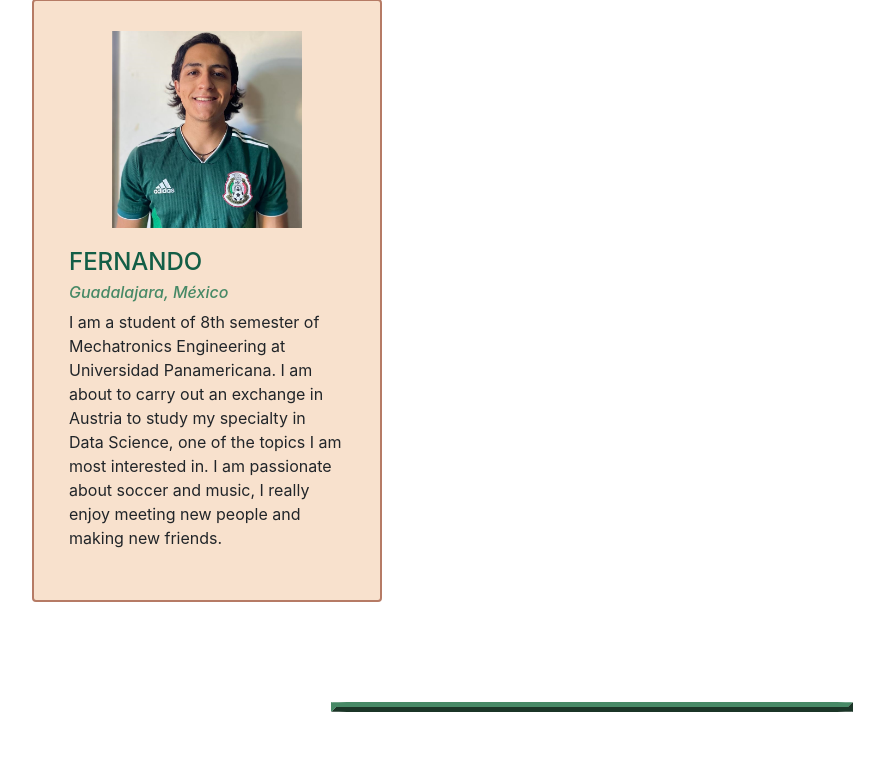
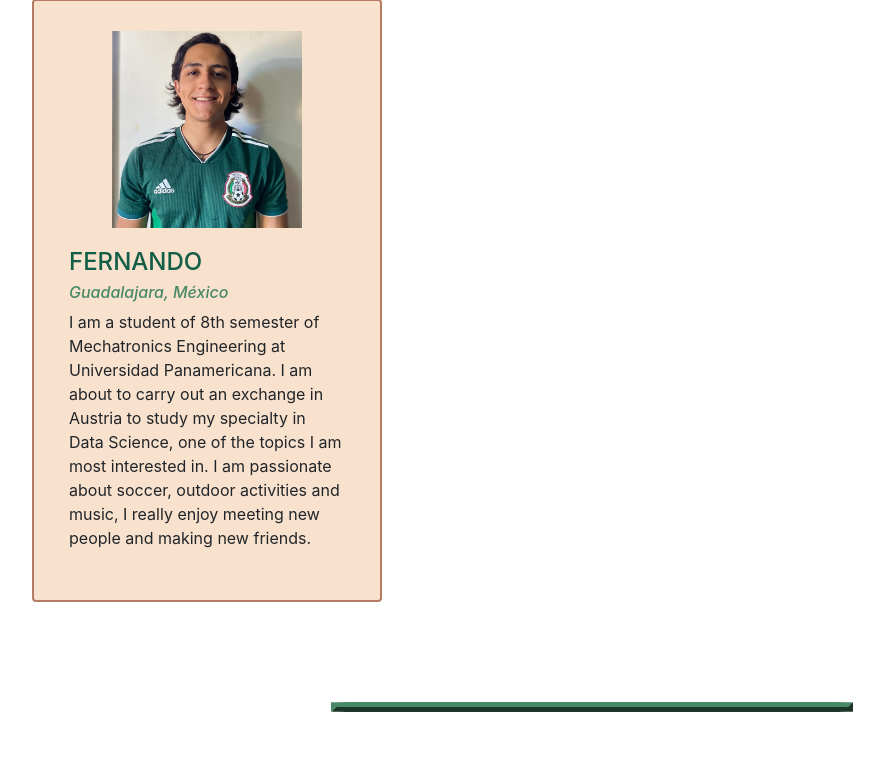
Before and after one commit to fercanalesg/project-elegant-elephant, a Flask app: page / in a window 1280 px wide. Shown: the part 829-1609 px from the top of the page, without its empty margins (53-937 px from the left). Run offline with Flask 2, Linux system fonts and the light colour scheme; parts of the project's set-up code (start-up, migrations or seed data) failed here and were passed over.

Commit message:
Modified my description

```diff
--- a/app/templates/index.html
+++ b/app/templates/index.html
@@ -27,7 +27,7 @@
             <h6 class="card-subtitle mb-2">Guadalajara, México</h6>
             <p class="card-text">I am a student of 8th semester of Mechatronics Engineering at Universidad Panamericana. I am about
               to carry out an exchange in Austria to study my specialty in Data Science, one of the topics I am most interested in. I am
-              passionate about soccer and music, I really enjoy meeting new people and making new friends.</p>
+              passionate about soccer, outdoor activities and music, I really enjoy meeting new people and making new friends.</p>
           </div>
         </div>
       </div>
```
